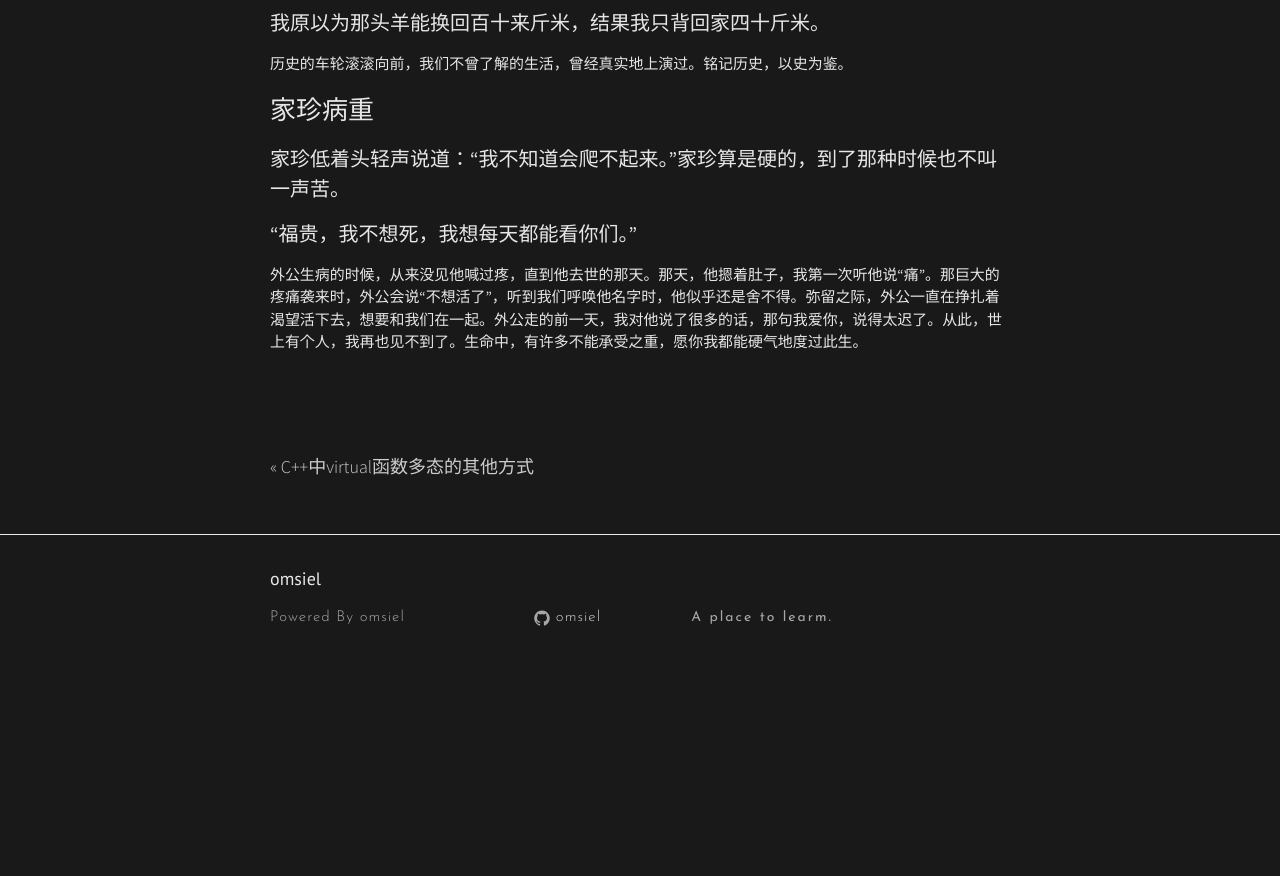
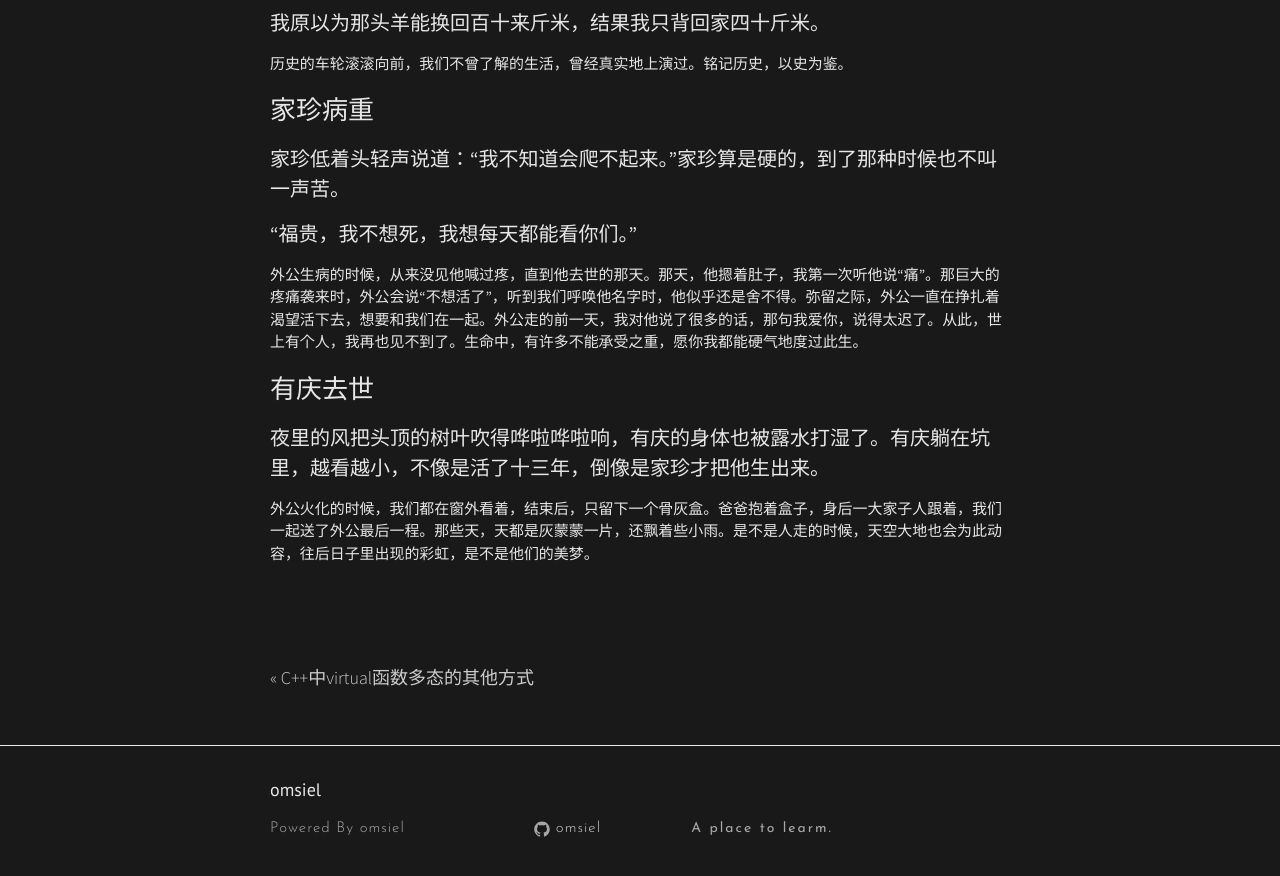
Before and after one commit to omsiel/omsiel.github.io, a Jekyll site: the page built from _posts/2019-05-18-活着.md, in a window 1280 px wide and 900 px high, scrolled down 1843 px. Shown: the top 876 px of the window. Built offline with Jekyll 4.4.1, drawn with Linux system fonts in a browser that asks for light colours; nearby versions of some CDN libraries; before the commit the page ends 2532 px from its top, so only the background shows below that.

Commit message:
修改文章

```diff
--- a/_posts/2019-05-18-活着.md
+++ b/_posts/2019-05-18-活着.md
@@ -60,3 +60,9 @@ categories: note
 #### “福贵，我不想死，我想每天都能看你们。”
 
 ##### 外公生病的时候，从来没见他喊过疼，直到他去世的那天。那天，他摁着肚子，我第一次听他说“痛”。那巨大的疼痛袭来时，外公会说“不想活了”，听到我们呼唤他名字时，他似乎还是舍不得。弥留之际，外公一直在挣扎着渴望活下去，想要和我们在一起。外公走的前一天，我对他说了很多的话，那句我爱你，说得太迟了。从此，世上有个人，我再也见不到了。生命中，有许多不能承受之重，愿你我都能硬气地度过此生。
+
+### 有庆去世
+
+#### 夜里的风把头顶的树叶吹得哗啦哗啦响，有庆的身体也被露水打湿了。有庆躺在坑里，越看越小，不像是活了十三年，倒像是家珍才把他生出来。
+
+##### 外公火化的时候，我们都在窗外看着，结束后，只留下一个骨灰盒。爸爸抱着盒子，身后一大家子人跟着，我们一起送了外公最后一程。那些天，天都是灰蒙蒙一片，还飘着些小雨。是不是人走的时候，天空大地也会为此动容，往后日子里出现的彩虹，是不是他们的美梦。
```
